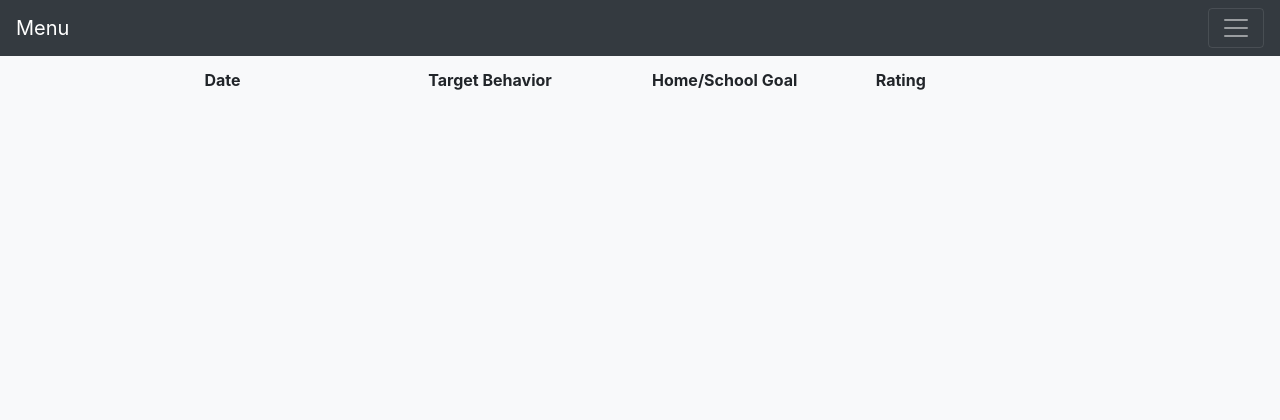
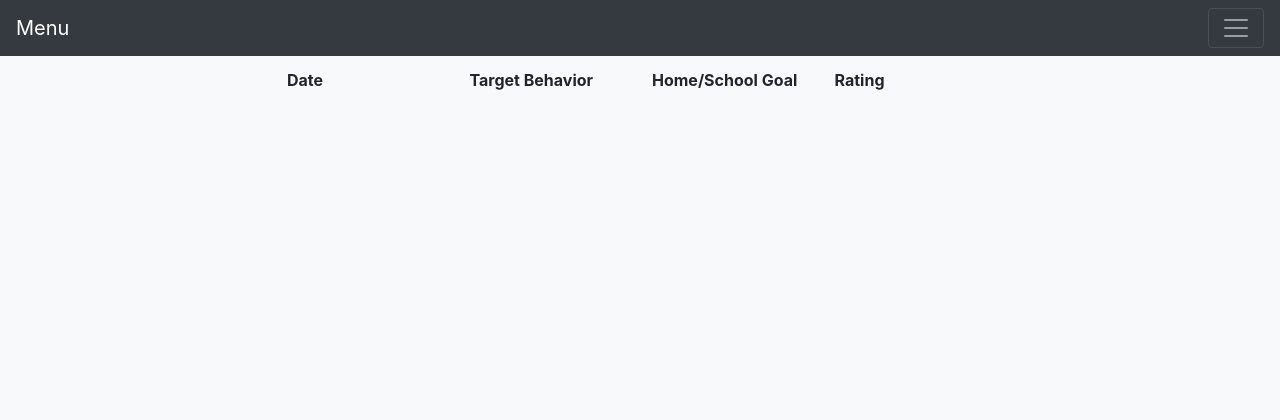
Before and after one commit to billyjang/partner_school_app, a Flask app: page /readdata in a window 1280 px wide. Shown: the top 420 px of the page. Run offline with Flask 2, Linux system fonts and the light colour scheme; the visitor is signed in with stand-in values (Sample User, id 1); data comes from the database, SQL or seed files in the repository; data that the repository does not hold is empty; parts of the project's set-up code (start-up, migrations or seed data) failed here and were passed over; some libraries are stand-ins or nearby versions.

Commit message:
read data table fixed width

```diff
--- a/templates/readdata.html
+++ b/templates/readdata.html
@@ -57,9 +57,8 @@
 {% endblock %}
 {% block content %}
 <!-- Code inspiration from Dylan Israel -->
-<div class="container">
     <div class="row justify-content-center">
-        <div class="col-md-10">
+        <div class="col-sm-8">
             <table class = "table table-striped table-borderless">
                 <thead>
                     <tr>
@@ -75,6 +74,5 @@
             </table>
         </div>
     </div>
-</div>
 
 {% endblock %}
```
